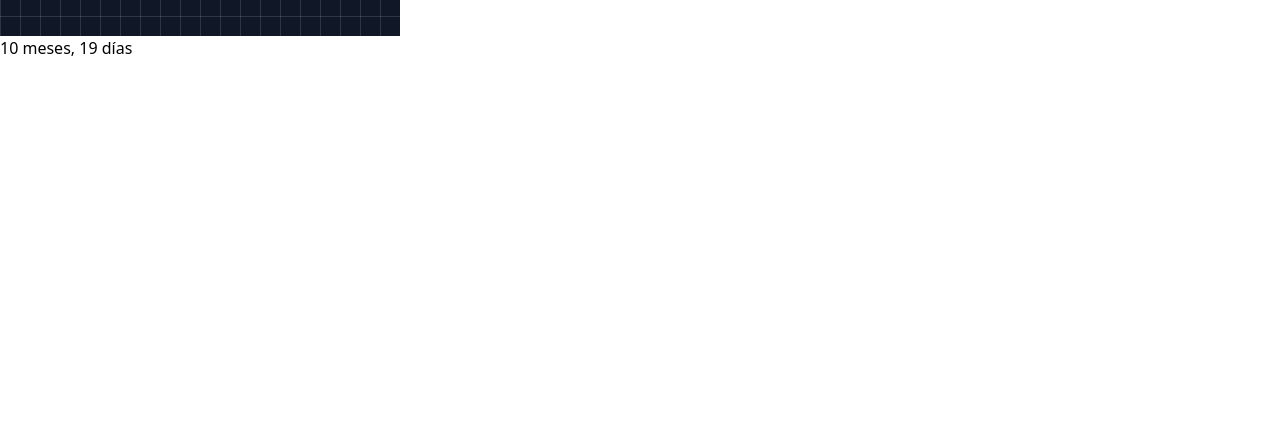
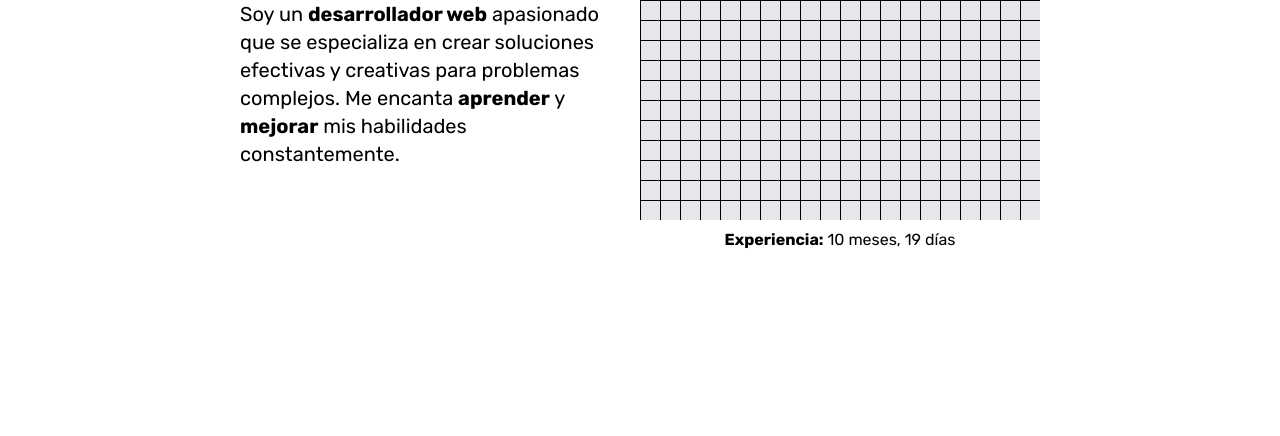
Before and after one commit to miguifer/my-portfolio, an Astro site: page / in a window 1280 px wide. Shown: the part 364-800 px from the top of the page. Built offline with nearby package versions, Linux system fonts and the light colour scheme; Astro itself is replaced by a stand-in of ours; no server answers.

Commit message:
Hero update

```diff
--- a/src/components/Character.astro
+++ b/src/components/Character.astro
@@ -2,14 +2,16 @@
 
 ---
 
-<section class="bg-gray-900 w-100 h-100">
+<section class="w-100 h-100 max-w-[100vw] p-4 md:p-0">
   <div
-    class="w-full h-full
+    class="w-full h-full relative
+    bg-gray-200
     flex flex-col items-center justify-center
-    bg-[linear-gradient(#ccc7d12a_1px,transparent_1px),linear-gradient(90deg,#ccc7d12a_1px,transparent_1px)]
+    bg-[linear-gradient(#000000_1px,transparent_1px),linear-gradient(90deg,#000000_1px,transparent_1px)]
     bg-size-[20px_20px]"
   >
     <model-viewer
+      id="model-viewer"
       src="/portfolio.glb"
       style="width: 100%; height: 100%;"
       auto-rotate
--- /dev/null
+++ b/src/components/Enlace.astro
@@ -0,0 +1,3 @@
+---
+
+---
--- a/src/components/Experience.astro
+++ b/src/components/Experience.astro
@@ -15,4 +15,4 @@ const timeString =
       : `${days} días`;
 ---
 
-<p id="experiencia">{timeString}</p>
+<p class="pt-2 text-1xl text-center font-base" id="experiencia"><strong>Experiencia:</strong> {timeString}</p>
--- /dev/null
+++ b/src/components/Hero.astro
@@ -0,0 +1,27 @@
+---
+import Character from "../components/Character.astro";
+import Experience from "../components/Experience.astro";
+import Enlace from "../components/Enlace.astro";
+---
+
+<section
+  class="max-w-200 md:h-screen m-auto flex md:gap-10 items-center flex-col sm:justify-center md:flex-row"
+>
+  <div class="flex flex-1 flex-col gap-5 justify-center p-4 md:p-0">
+    <h2 class="text-5xl font-bold font-base">Miguel <br />Fernández</h2>
+    <p class="text-xl font-base">
+      Soy un <strong>desarrollador web</strong> apasionado que se especializa en crear
+      soluciones efectivas y creativas para problemas complejos. Me encanta <strong
+        >aprender</strong
+      > y
+      <strong>mejorar</strong> mis habilidades constantemente.
+    </p>
+    <div>
+      <Enlace />
+    </div>
+  </div>
+  <div class="">
+    <Character />
+    <Experience />
+  </div>
+</section>
--- a/src/pages/index.astro
+++ b/src/pages/index.astro
@@ -1,6 +1,5 @@
 ---
-import Character from "../components/Character.astro";
-import Experience from "../components/Experience.astro";
+import Hero from "../components/Hero.astro";
 import "../styles/global.css";
 ---
 
@@ -13,11 +12,8 @@ import "../styles/global.css";
     <title>Astro</title>
   </head>
   <body>
-    <main>
-      <Character />
-      <div>
-        <Experience />
-      </div>
+    <main class="w-screen h-screen flex align-middle justify-center">
+      <Hero />
     </main>
   </body>
 </html>
--- a/src/styles/global.css
+++ b/src/styles/global.css
@@ -1 +1,11 @@
 @import "tailwindcss";
+
+@font-face {
+  font-family: "Rubik";
+  src: url("/Rubik-VariableFont_wght.ttf") format("truetype");
+  font-style: normal;
+}
+
+@theme {
+  --font-base: "Rubik", sans-serif;
+}
```
Also changed, not shown: public/Rubik-VariableFont_wght.ttf (added).
